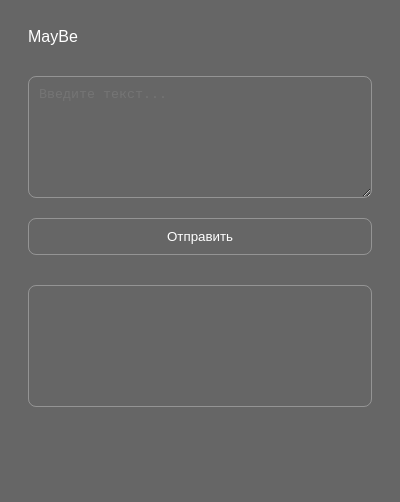
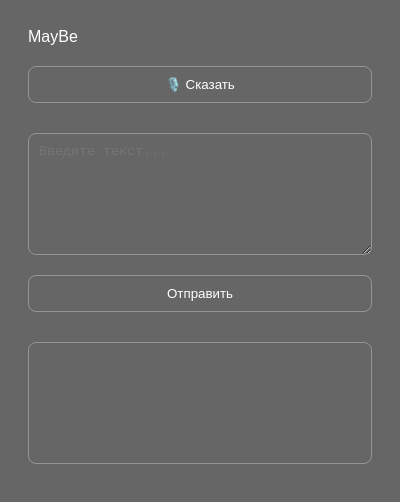
Before and after one commit to komilovsg/ai-helper-overlay, an Electron app: page index.html in a window 400 px wide. Drawn offline with Linux system fonts and the light colour scheme; no server answers.

Commit message:
now u can  write and recive something

```diff
--- a/index.html
+++ b/index.html
@@ -13,7 +13,7 @@
         display: flex;
         flex-direction: column;
         gap: 10px;
-        -webkit-app-region: drag;
+        /* -webkit-app-region: drag; */
       }
 
       #output {
@@ -58,7 +58,7 @@
   </head>
   <body>
     <div id="output">MayBe</div>
-    <!-- <button id="voice">🎙️ Сказать</button> -->
+    <button id="voice">🎙️ Сказать</button>
 
     <textarea id="inputText" placeholder="Введите текст..."></textarea>
     <button id="sendButton">Отправить</button>
--- a/renderer.js
+++ b/renderer.js
@@ -1,3 +1,4 @@
+//renderer.js
 const button = document.getElementById("voice");
 const sendButton = document.getElementById("sendButton");
 const inputText = document.getElementById("inputText");
@@ -36,6 +37,7 @@ button.addEventListener("click", () => {
 sendButton.addEventListener("click", () => {
   const text = inputText.value.trim();
   if (text) {
+    console.log("Send Text:", text);
     outputDiv.textContent = "Отправлено: " + text;
 
     // Отправляем текст из поля ввода на обработку в Electron
@@ -45,6 +47,7 @@ sendButton.addEventListener("click", () => {
 
 // Получаем ответ от ChatGPT и отображаем его
 window.electronAPI.onChatGptReply((reply) => {
+  console.log("Ответ от ChatGPT:", reply); // Логируем ответ
   const formatted =
     typeof reply === "object" ? JSON.stringify(reply, null, 2) : reply;
   responseDiv.innerHTML = `<strong>Ответ:</strong><pre>${formatted}</pre>`;
```
Also changed, not shown: main.js (+2 -7 lines).
